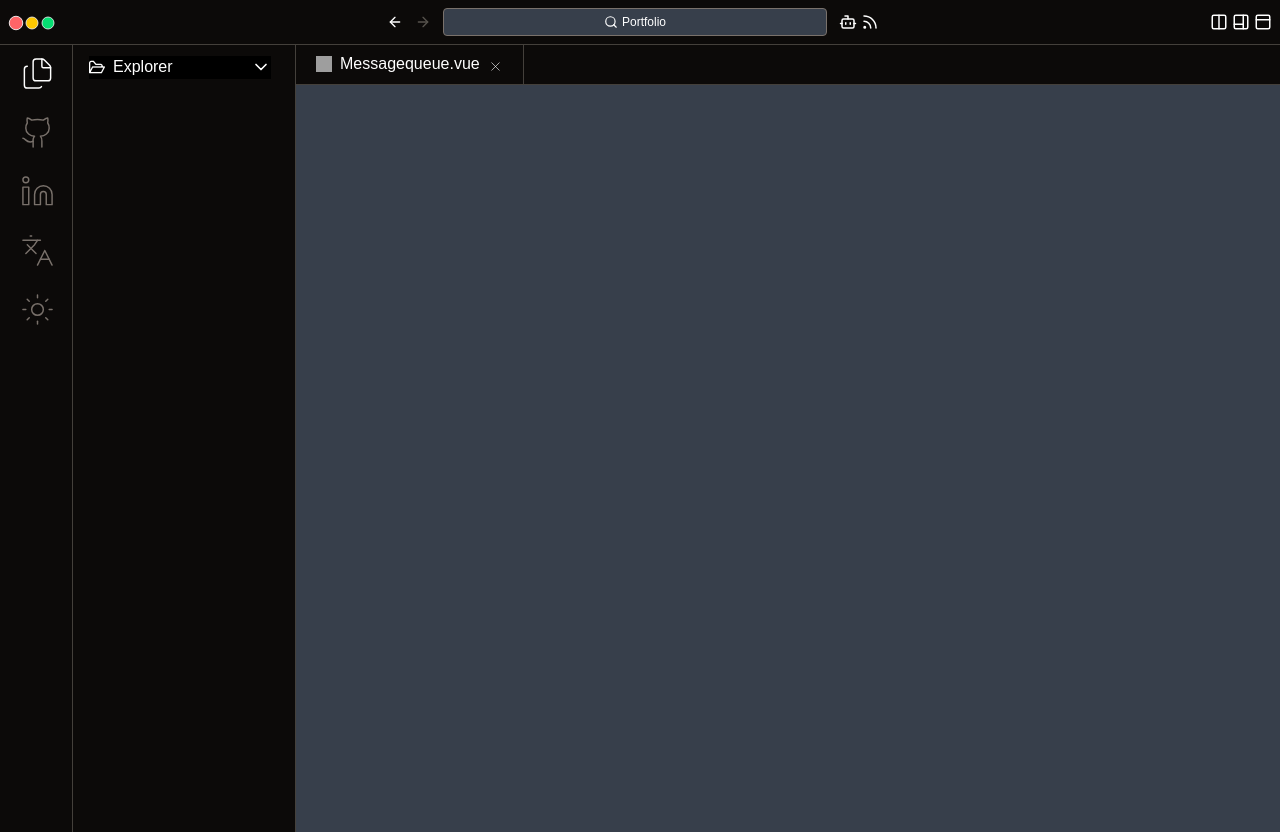
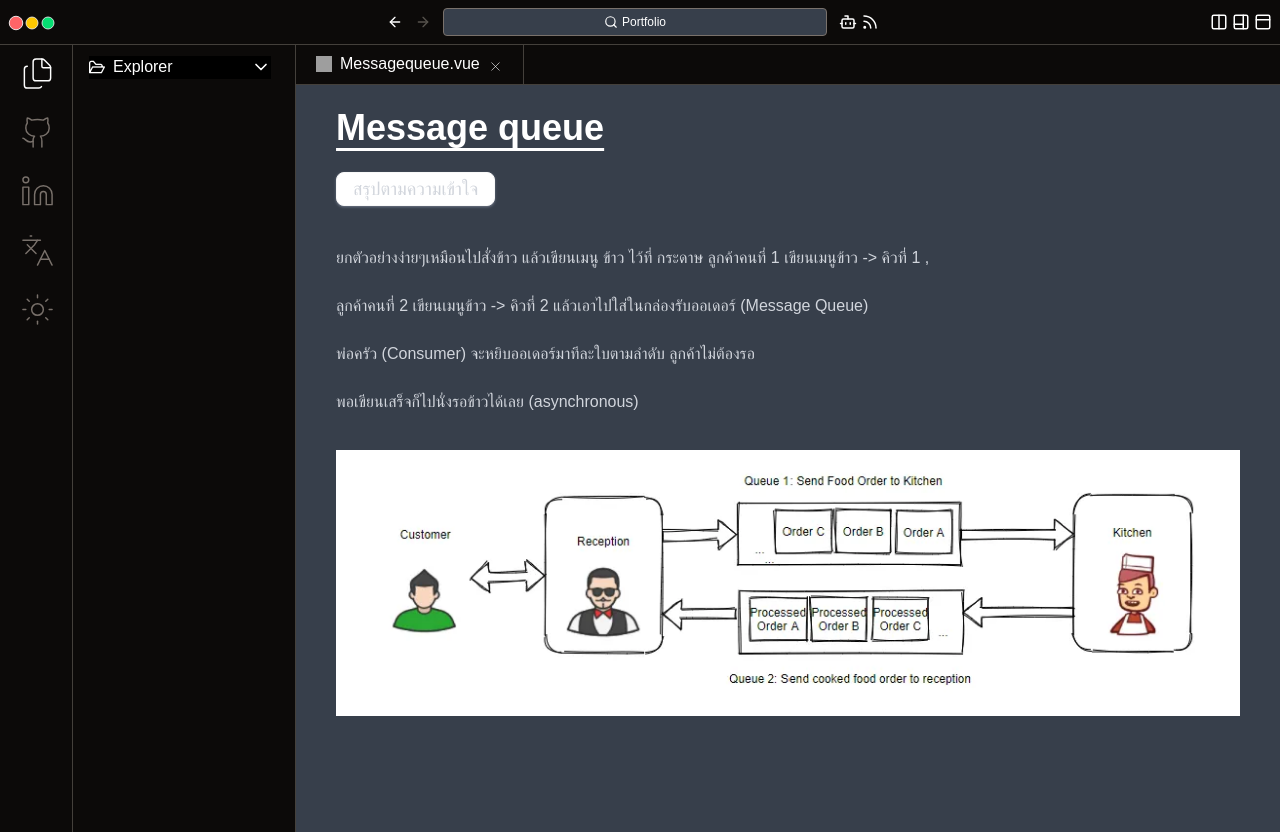
Before and after one commit to balldev1/portfolio, a Vue app in the folder frontend/: page /messagequeue in a window 1280 px wide. Built offline with nearby package versions, Linux system fonts and the light colour scheme; grey boxes are pictures that could not be loaded; a web font is replaced by a local one.

Commit message:
message_queue

```diff
--- a/frontend/src/components/layout/SidebarSelectExplorer.vue
+++ b/frontend/src/components/layout/SidebarSelectExplorer.vue
@@ -166,6 +166,11 @@ const items = computed(() => [
             icon: "pi pi-code",
             route: "/load_balancer",
           },
+          {
+            label: "Message_queue",
+            icon: "pi pi-code",
+            route: "/messagequeue",
+          },
         ],
       },
     ],
--- /dev/null
+++ b/frontend/src/components/project/note/Messagequeue.vue
@@ -0,0 +1,33 @@
+<template>
+  <div class="flex flex-col gap-4 w-full">
+    <h1 class="text-4xl underline underline-offset-8 font-semibold">
+      Message queue
+    </h1>
+
+    <span
+      class="text-gray-300 text-lg text-balance mt-2 badge p-4 shadow shadow-gray-500"
+    >
+      สรุปตามความเข้าใจ
+    </span>
+
+    <span class="text-gray-300 text-md text-balance">
+      <br />
+      ยกตัวอย่างง่ายๆเหมือนไปสั่งข้าว แล้วเขียนเมนู ข้าว ไว้ที่ กระดาษ
+      ลูกค้าคนที่ 1 เขียนเมนูข้าว -> คิวที่ 1 ,
+      <br />
+      <br />
+      ลูกค้าคนที่ 2 เขียนเมนูข้าว -> คิวที่ 2 แล้วเอาไปใส่ในกล่องรับออเดอร์
+      (Message Queue)
+      <br />
+      <br />
+      พ่อครัว (Consumer) จะหยิบออเดอร์มาทีละใบตามลำดับ ลูกค้าไม่ต้องรอ
+      <br />
+      <br />
+      พอเขียนเสร็จก็ไปนั่งรอข้าวได้เลย (asynchronous)
+    </span>
+
+    <div class="my-5 flex flex-col gap-5">
+      <img src="/project/messagequeue.webp" loading="lazy" class="" />
+    </div>
+  </div>
+</template>
--- /dev/null
+++ b/frontend/src/components/project/note/Pub_sub.vue
@@ -0,0 +1,31 @@
+<template>
+  <div class="flex flex-col gap-4 w-full">
+    <h1 class="text-4xl underline underline-offset-8 font-semibold">Pub_sub</h1>
+
+    <span
+      class="text-gray-300 text-lg text-balance mt-2 badge p-4 shadow shadow-gray-500"
+    >
+      สรุปตามความเข้าใจ
+    </span>
+
+    <span class="text-gray-300 text-md text-balance">
+      <br />
+      Message Queue ก็คือ ยกตัวอย่างง่ายๆเหมือนไปสั่งข้าว แล้วเขียนเมนู ข้าว
+      ไว้ที่ กระดาษ ลูกค้าคนที่ 1 เขียนเมนูข้าว -> คิวที่ 1 ,
+      <br />
+      <br />
+      ลูกค้าคนที่ 2 เขียนเมนูข้าว -> คิวที่ 2 แล้วเอาไปใส่ในกล่องรับออเดอร์
+      (Message Queue)
+      <br />
+      <br />
+      พ่อครัว (Consumer) จะหยิบออเดอร์มาทีละใบตามลำดับ ลูกค้าไม่ต้องรอ
+      <br />
+      <br />
+      พอเขียนเสร็จก็ไปนั่งรอข้าวได้เลย (asynchronous)
+    </span>
+
+    <div class="my-5 flex flex-col gap-5">
+      <img src="/project/Pub_sub.png" loading="lazy" class="" />
+    </div>
+  </div>
+</template>
--- a/frontend/src/router/index.js
+++ b/frontend/src/router/index.js
@@ -19,6 +19,7 @@ import Thinking from "@/views/Thinking.vue";
 import Cdn from "@/views/Cdn.vue";
 import Cache from "@/views/Cache.vue";
 import Load_balancer from "@/views/Load_balancer.vue";
+import Messagequeue from "@/views/Messagequeue.vue";
 
 const routes = [
   { path: "/", component: Home },
@@ -40,6 +41,7 @@ const routes = [
   { path: "/cdn", component: Cdn },
   { path: "/cache", component: Cache },
   { path: "/load_balancer", component: Load_balancer },
+  { path: "/messagequeue", component: Messagequeue },
 ];
 
 const router = createRouter({
--- /dev/null
+++ b/frontend/src/views/Messagequeue.vue
@@ -0,0 +1,16 @@
+<template>
+  <div class="flex flex-col">
+    <div
+      :class="[
+        isSidebarOpen ? 'pt-10' : 'pt-5 ',
+        'transition-all duration-300  flex px-10 ',
+      ]"
+    >
+      <Messagequeue />
+    </div>
+  </div>
+</template>
+
+<script setup>
+import Messagequeue from "@/components/project/note/Messagequeue.vue";
+</script>
--- /dev/null
+++ b/frontend/src/views/Pub_sub.vue
@@ -0,0 +1,16 @@
+<template>
+  <div class="flex flex-col">
+    <div
+      :class="[
+        isSidebarOpen ? 'pt-10' : 'pt-5 ',
+        'transition-all duration-300  flex px-10 ',
+      ]"
+    >
+      <Pub_sub />
+    </div>
+  </div>
+</template>
+
+<script setup>
+import Pub_sub from "@/components/project/note/Pub_sub.vue";
+</script>
```
Also changed, not shown: frontend/public/project/messagequeue.webp (added), frontend/public/project/pub_sub.png (added).
